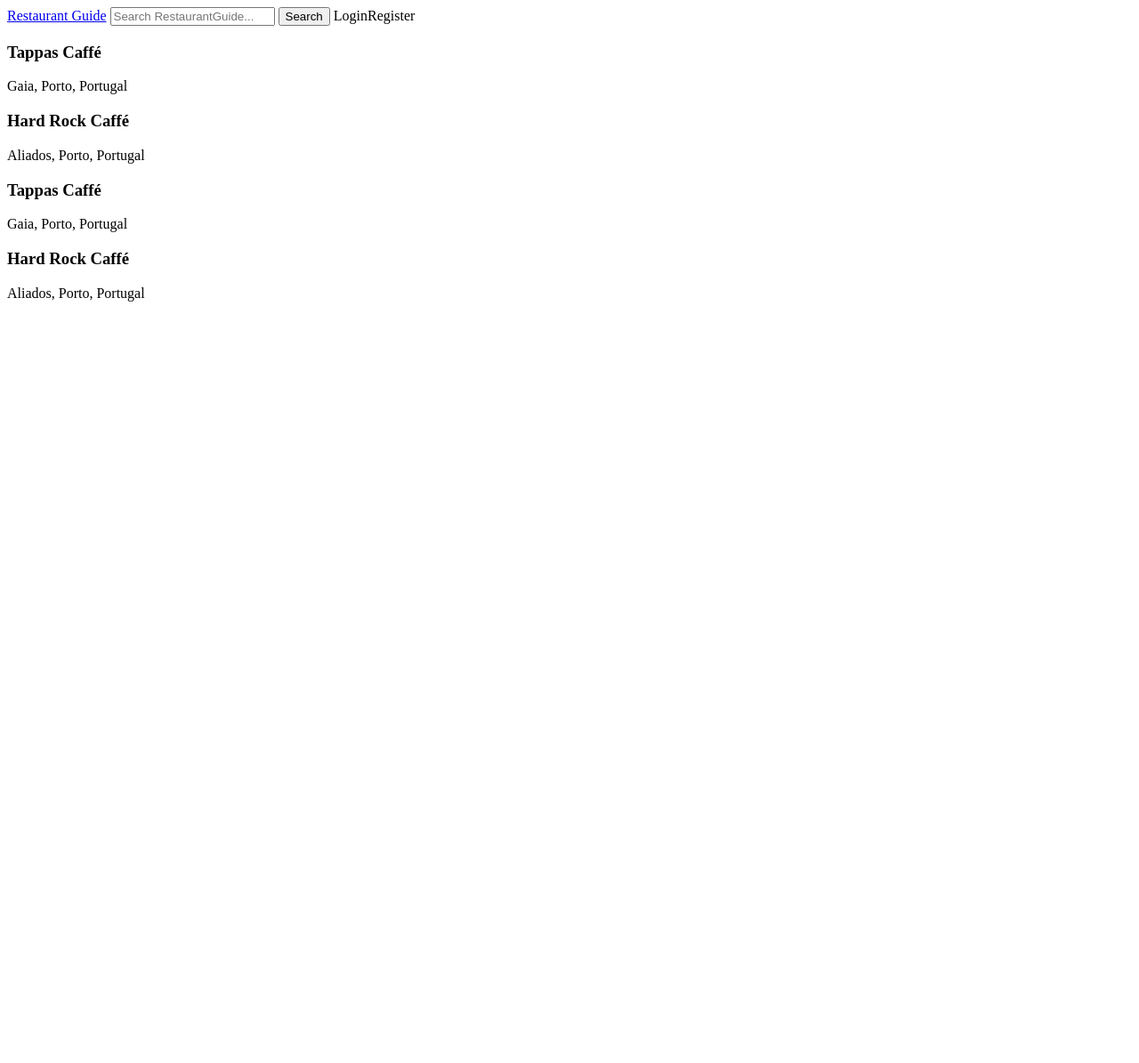
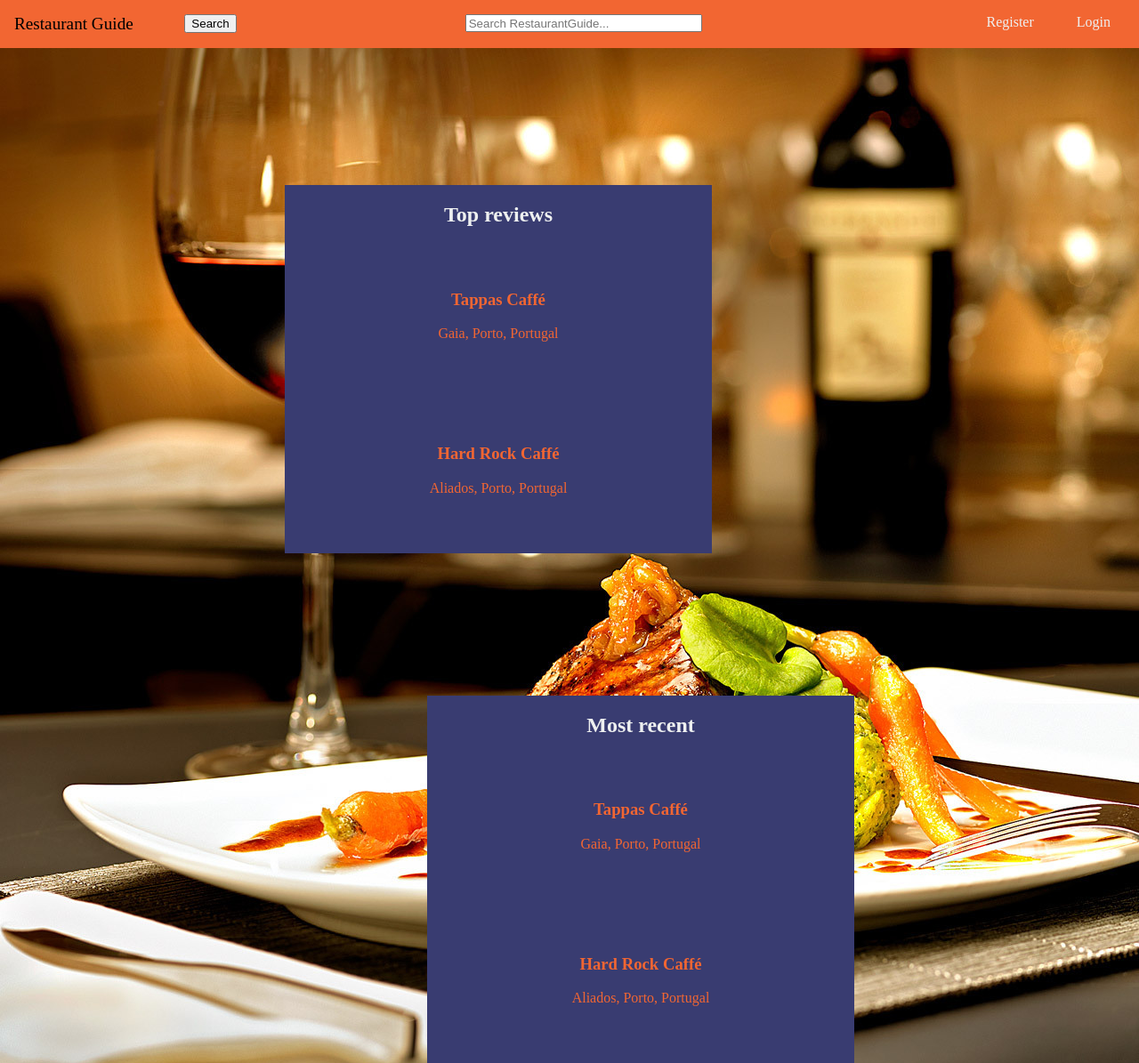
Before and after one commit to MitchLira/FEUP-LTW, a PHP site: page /home in a window 1280 px wide. Shown: the whole page at 89% size. Before the commit the page ends 339 px from the top, so only its background shows below. Run offline with PHP 8.4, Linux system fonts and the light colour scheme; data comes from the database, SQL or seed files in the repository; data that the repository does not hold is empty.

Commit message:
working on home's CSS

```diff
--- a/css/style.css
+++ b/css/style.css
@@ -1,28 +1,86 @@
+html, body {
+	margin: 0;
+}
+
+body{
+	background-image: url(/images/homeImage.jpg);
+}
 header {
-  background-color: #336699;
-  padding: 2em;
+	position: fixed;
+	background-color: #F26632;
+	width: 100%;
+	padding: 1em;
+	top: 0;
+	z-index: -1;
+}
+
+.container {
+	position: relative;
+	margin-top: 3em;
+	z-index: -2;
+
+}
+
+#textSearch {
+	position: absolute;
+	width: 20em;
+	height: 1.5em;
+	left: 50%;
+	margin: 0 0 0 -10em;
+
 }
 
 a {
-  color: yellow;
+  color: #EEF0F0;
   text-decoration: none;
+	float: right;
+	margin-right: 3em;
+}
+
+#home {
+	float: left;
+	color: BLACK;
+	font-size: 120%;
+}
+
+section {
+	width: 30em;
+	background-color: #393C71;
+	display: inline-block;
+	align:"center";
+	margin-top: 10em;
+}
+#top_rated {
+	float: left;
+	margin-left: 20em;
+}
+#most_recent{
+	float: right;
+	margin-right: 20em;
+}
+
+section h1 {
+	color: #EEF0F0;
+	text-align : center;
 }
 
 article {
-  background-color: #669933;
-  color: white;
+  background-color: #393C71;
+  color: #F26632;
   padding: 2em;
   margin: 1em 0;
+	text-align: center;
 }
 
 form {
-  background-color: #669933;
-  padding: 1em;
+	width: 45%;
+	border: 2px solid;
 }
 
 form label {
-  display: block;
-  color: white;
+	display: block;
+	text-align: center;
+  color: #FBA829;
   margin-top: 1em;
   margin-bottom: 0.5em;
 }
--- a/templates/header.php
+++ b/templates/header.php
@@ -2,7 +2,7 @@
   <head>
     <title>Restaurant Guide</title>
     <meta charset="utf-8">
-   <!-- <link rel="stylesheet" href="css/style.css"> -->
+   	<link rel="stylesheet" href="css/style.css">
   </head>
   <body>
 	  <?php
--- a/templates/home.php
+++ b/templates/home.php
@@ -1,4 +1,6 @@
+<div class="container">
 	<section id="top_rated">
+		<h1>Top reviews</h1>
 		<?php foreach($topRestaurants as $restaurant) { ?>
 			<article class="restaurant">
 				<h3><?=$restaurant['name']?></h3>
@@ -9,6 +11,7 @@
 	</section>
 
 	<section id="most_recent">
+		<h1>Most recent</h1>
 		<?php foreach($recentRestaurants as $restaurant) { ?>
 			<article class="restaurant">
 				<h3><?=$restaurant['name']?></h3>
@@ -17,3 +20,4 @@
 			</article>
 		<?php } ?>
 	</section>
+</div>
```
Also changed, not shown: images/LinkIcon.png (added), images/homeImage.jpg (added). Lines whose indentation alone changed are shown as unchanged.
